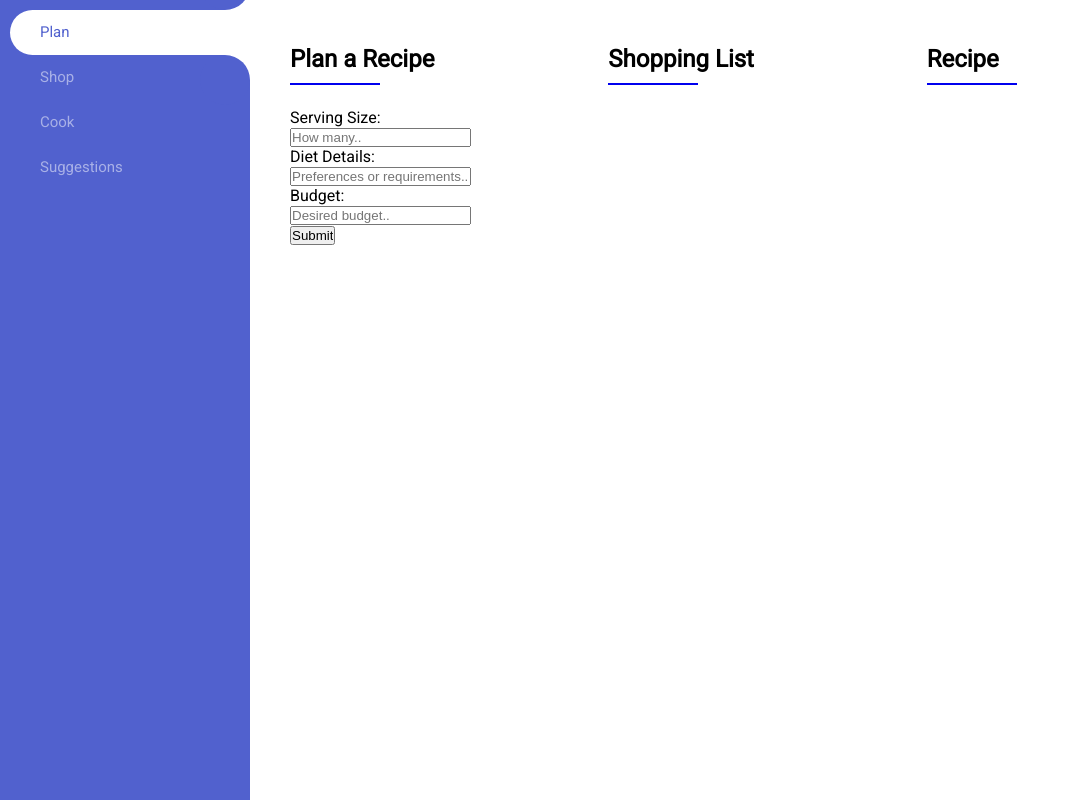
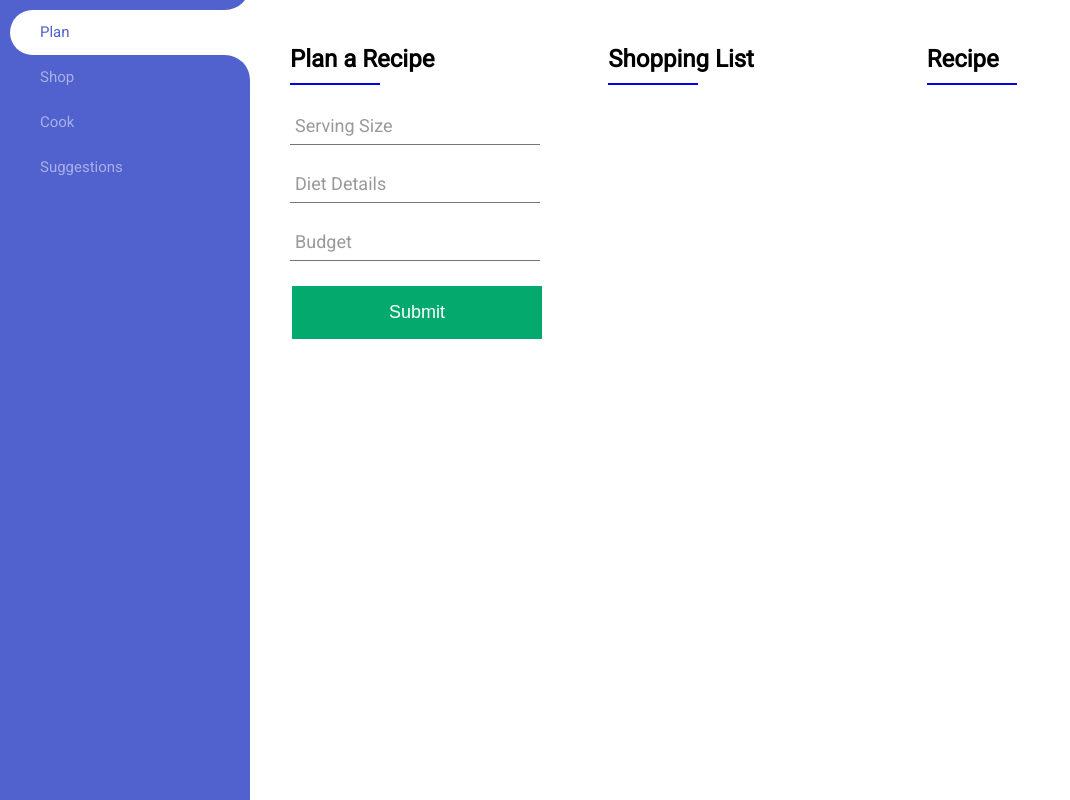
Before and after one commit to EulKD/CS4990Project, a Flask app: page /plan in a window 1280 px wide. Shown: the whole page, without its empty margins (0-1070 px from the left). Run offline with Flask 3, Linux system fonts and the light colour scheme.

Commit message:
form css

```diff
--- a/main.py
+++ b/main.py
@@ -31,11 +31,11 @@ def gen_list(serving_size, diet_details, budget):
     ---
         The amount of servings in parentheses
     ---
-        The shopping list with quantities and prices of each individual item
+        The shopping list with quantities and prices of each individual item (do not add a title)
     ---
-        The total cost of the ingredients and the amount of the budget remaining
+        The total cost of the ingredients and the amount of the budget remaining on two different lines
     ---
-        The recipe as a numbered list with measurements for the dish chosen
+        The recipe as a numbered list with measurements for the dish chosen (do not add a title)
     ---
         Suggestions for the leftover ingredients
     ---
--- a/static/styles.css
+++ b/static/styles.css
@@ -1,23 +1,26 @@
 @import url('https://fonts.googleapis.com/css?family=Roboto');
 
-body{
+body {
 	font-family: 'Roboto', sans-serif;
 }
+
 * {
 	margin: 0;
 	padding: 0;
 	box-sizing: border-box;
 }
+
 i {
 	margin-right: 10px;
 }
-h2{
-	margin:0px;
+
+h2 {
+	margin: 0px;
 }
 
-h6{
-	margin:0px;
-	color:#777;
+h6 {
+	margin: 0px;
+	color: #777;
 }
 
 #accordian {
@@ -27,10 +30,11 @@ h6{
 	float: left;
 	height: 100vh;
 	overflow-x: hidden;
-	position: relative;
+	position: fixed;
 	padding-right: 0px;
 }
-.main-navbar{
+
+.main-navbar {
 	position: relative;
 }
 
@@ -38,19 +42,19 @@ h6{
 	list-style-type: none;
 }
 
-#accordian ul li a{
-	color: rgba(255,255,255,0.5);
+#accordian ul li a {
+	color: rgba(255, 255, 255, 0.5);
 	text-decoration: none;
 	font-size: 15px;
 	line-height: 45px;
 	display: block;
 	padding: 0px 20px;
-    transition-duration:0.6s;
+	transition-duration: 0.6s;
 	transition-timing-function: cubic-bezier(0.68, -0.55, 0.265, 1.55);
 	position: relative;
 }
 
-#accordian>ul>li.active>a{
+#accordian>ul>li.active>a {
 	color: #5161ce;
 	background-color: transparent;
 	transition: all 0.7s;
@@ -74,35 +78,40 @@ h6{
 #accordian .active>a:not(:only-child):after {
 	transform: rotate(90deg);
 }
-.selector-active{
+
+.selector-active {
 	width: 100%;
-	display:inline-block;
-	position:absolute;
+	display: inline-block;
+	position: absolute;
 	height: 37px;
 	top: 0px;
 	left: 0px;
-	transition-duration:0.6s;
+	transition-duration: 0.6s;
 	transition-timing-function: cubic-bezier(0.68, -0.55, 0.265, 1.55);
 	background-color: #fff;
 	border-top-left-radius: 50px;
 	border-bottom-left-radius: 50px;
 }
+
 .selector-active .top,
-.selector-active .bottom{
+.selector-active .bottom {
 	position: absolute;
 	width: 25px;
 	height: 25px;
 	background-color: #fff;
 	right: 0;
 }
-.selector-active .top{
+
+.selector-active .top {
 	top: -25px;
 }
-.selector-active .bottom{
+
+.selector-active .bottom {
 	bottom: -25px;
 }
+
 .selector-active .top:before,
-.selector-active .bottom:before{
+.selector-active .bottom:before {
 	content: '';
 	position: absolute;
 	width: 50px;
@@ -110,17 +119,20 @@ h6{
 	border-radius: 50%;
 	background-color: #5161ce;
 }
-.selector-active .top:before{
+
+.selector-active .top:before {
 	left: -25px;
 	top: -25px;
 }
-.selector-active .bottom:before{
+
+.selector-active .bottom:before {
 	bottom: -25px;
 	left: -25px;
 }
 
 #page-content {
-
+	margin-left: 250px;
+	overflow-y: auto;
 	min-block-size: 100%;
 	display: grid;
 	place-content: center;
@@ -164,3 +176,93 @@ pre {
 	overflow: auto;
 	font-family: 'Roboto', sans-serif;
 }
+
+/* forms styling and animation */
+input[type=button],
+input[type=submit],
+input[type=reset] {
+	background-color: #04AA6D;
+	border: none;
+	color: white;
+	padding: 16px 32px;
+	text-decoration: none;
+	margin: 4px 2px;
+	cursor: pointer;
+}
+
+input {
+	font-size: 18px;
+	padding: 10px 10px 5px 5px;
+	display: block;
+	width: 250px;
+	border: none;
+	border-bottom: 1px solid #757575;
+	background: none;
+}
+
+input:focus {
+	outline: none;
+}
+
+/* LABEL ======================================= */
+label {
+	color: #999;
+	font-size: 18px;
+	font-weight: normal;
+	position: relative;
+	pointer-events: none;
+	left: 5px;
+	top: -30px;
+	transition: 0.2s ease all;
+	-moz-transition: 0.2s ease all;
+	-webkit-transition: 0.2s ease all;
+}
+
+/* active state */
+input:focus~label,
+input:valid~label {
+	top: -50px;
+	font-size: 14px;
+	color: #5161ce;
+}
+
+/* BOTTOM BARS ================================= */
+.bar {
+	position: relative;
+	display: block;
+	width: 250px;
+}
+
+.bar:before,
+.bar:after {
+	content: '';
+	height: 2px;
+	width: 0;
+	bottom: 0px;
+	position: absolute;
+	background: #5161ce;
+	transition: 0.2s ease all;
+	-moz-transition: 0.2s ease all;
+	-webkit-transition: 0.2s ease all;
+}
+
+.bar:before {
+	left: 50%;
+}
+
+.bar:after {
+	right: 50%;
+}
+
+/* active state */
+input:focus~.bar:before,
+input:focus~.bar:after {
+	width: 50%;
+}
+
+input:-webkit-autofill,
+input:-webkit-autofill:hover,
+input:-webkit-autofill:focus,
+input:-webkit-autofill:active {
+	-webkit-box-shadow: 0 0 0 30px white inset !important;
+}
--- a/templates/plan.html
+++ b/templates/plan.html
@@ -28,7 +28,7 @@
                   <h2>Plan a Recipe</h2>
                   <hr>
                 </header>
-                <form id="form">
+                <!-- <form id="form">
                     <label for="serving_size">Serving Size:</label><br>
                     <input type="text" id="serving_size" name="serving_size" placeholder="How many.."><br>
                     <label for="diet_details">Diet Details:</label><br>
@@ -36,7 +36,33 @@
                     <label for="budget">Budget:</label><br>
                     <input type="text" id="budget" name="budget" placeholder="Desired budget.."><br>
                     <input type="submit" value="Submit">
-                </form>
+                </form> -->
+                <form>
+
+                    <div class="group">
+                      <input type="text" required id="serving_size" name="serving_size">
+                      <span class="highlight"></span>
+                      <span class="bar"></span>
+                      <label>Serving Size</label>
+                    </div>
+
+                    <div class="group">
+                      <input type="text" required id="diet_details" name="diet_details">
+                      <span class="highlight"></span>
+                      <span class="bar"></span>
+                      <label>Diet Details</label>
+                    </div>
+
+                    <div class="group">
+                        <input type="text" required id="budget" name="budget">
+                        <span class="highlight"></span>
+                        <span class="bar"></span>
+                        <label>Budget</label>
+                    </div>
+
+                    <input type="submit" value="Submit">
+
+                  </form>
               </article>
 
               <article>
```
Lines whose indentation alone changed are shown as unchanged.
